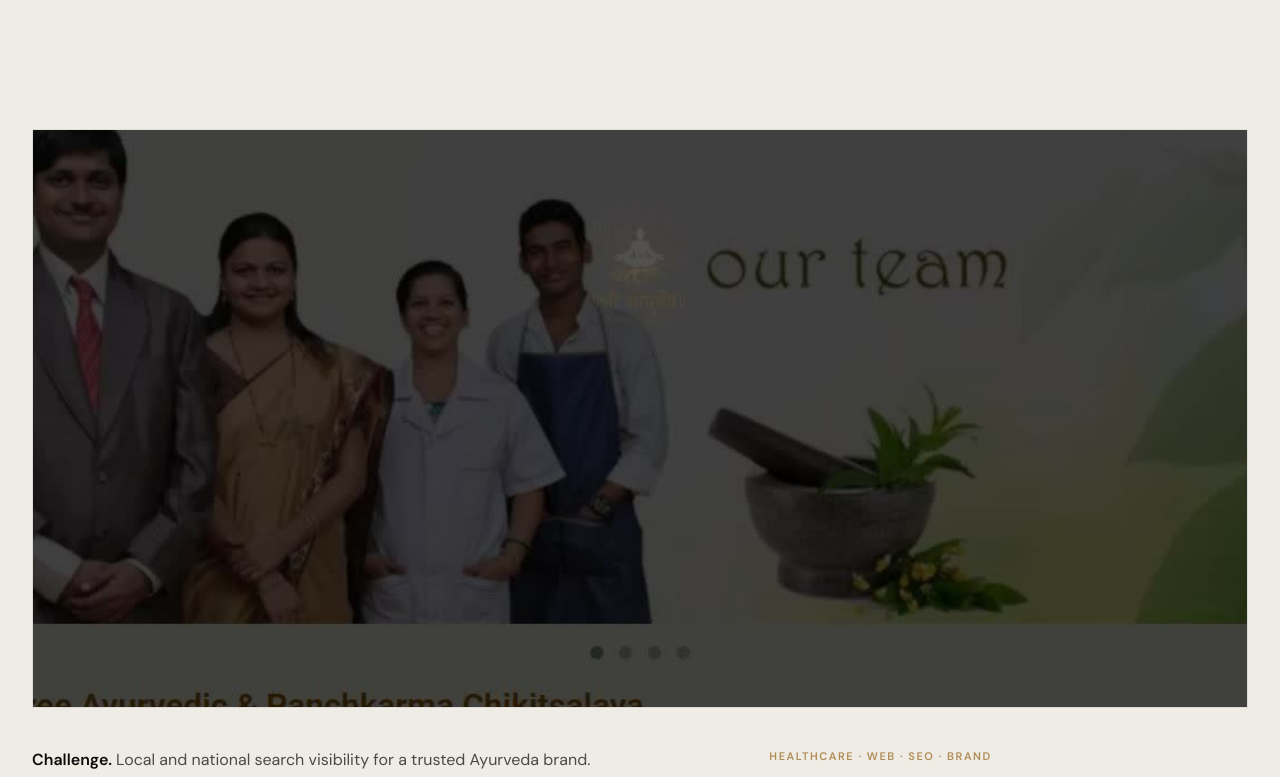
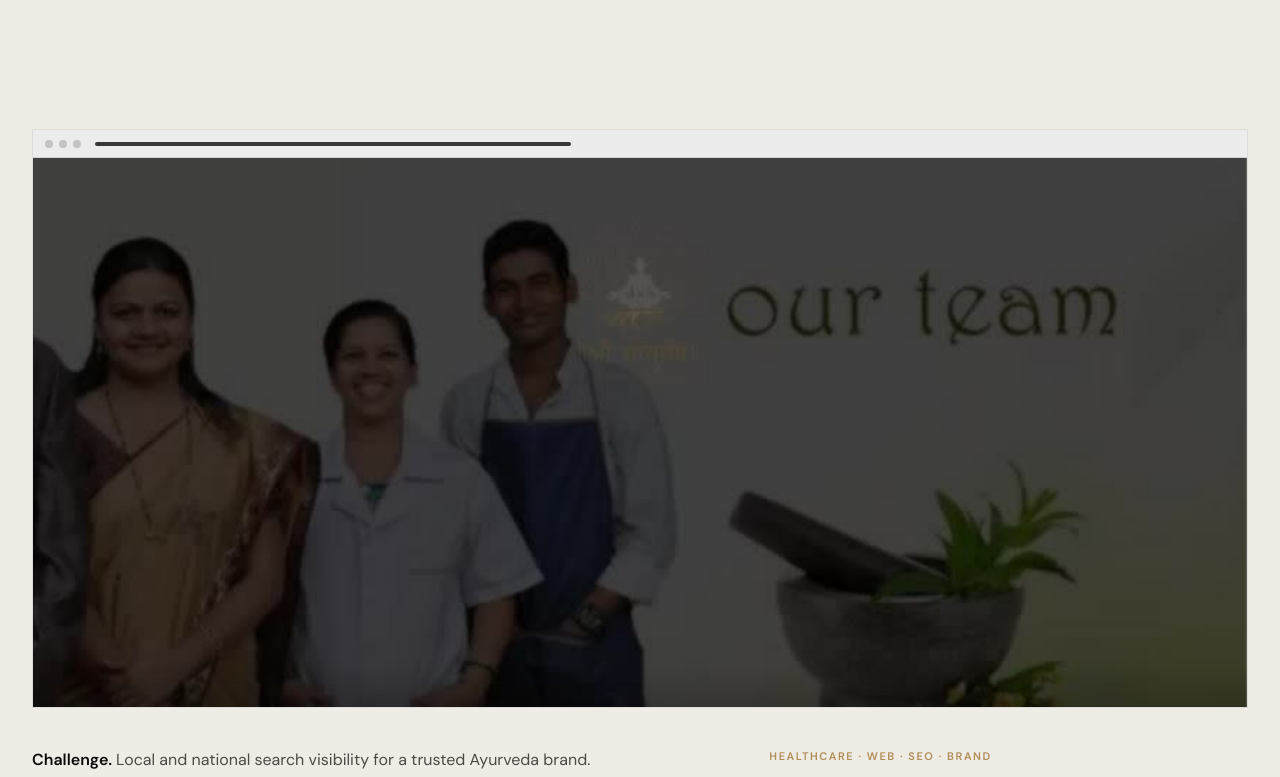
Before and after one commit to tarikk786786/https-github.com-tarikk786786-DEZO, a Next.js app: page / in a window 1280 px wide. Shown: the part 4740-5517 px from the top of the page. Built offline with nearby package versions, Linux system fonts and the light colour scheme.

Commit message:
Replace work preview zoom with site-browse pan animation
Work website cards now wipe in and slowly pan like browsing a live
site (chrome bar + hover/auto scroll), instead of a generic image zoom.

Co-authored-by: Tarik Islam <tarikk786786@users.noreply.github.com>

```diff
--- a/app/page.tsx
+++ b/app/page.tsx
@@ -7,13 +7,13 @@ import { DezoContainer } from '@/components/dezo/DezoContainer';
 import { DezoHeading } from '@/components/dezo/DezoHeading';
 import { DezoButton } from '@/components/dezo/DezoButton';
 import { DezoSection } from '@/components/dezo/DezoSection';
-import { LiveSitePreview, cleanHost } from '@/components/dezo/LiveSitePreview';
+import { cleanHost } from '@/components/dezo/LiveSitePreview';
+import { WorkSitePreview } from '@/components/dezo/WorkSitePreview';
 import { DezoEngine } from '@/components/dezo/DezoEngine';
 import {
   DezoReveal,
   DezoStagger,
   DezoStaggerItem,
-  DezoImageReveal,
   DezoScrollProgress,
   DezoMagnetic,
 } from '@/lib/motion/MotionAdapter';
@@ -318,21 +318,20 @@ export default function HomePage() {
                     rel="noopener noreferrer"
                     className="group block"
                   >
-                    <DezoImageReveal
-                      delay={i * 0.03}
-                      className={`relative w-full bg-dezo-bg border border-dezo-border mb-8 lg:mb-10 ${
+                    <div
+                      className={`relative w-full overflow-hidden border border-dezo-border bg-dezo-bg mb-8 lg:mb-10 ${
                         i === 0
                           ? 'aspect-[16/10] sm:aspect-[21/9]'
                           : 'aspect-[16/9] sm:aspect-[21/10]'
                       }`}
                     >
-                      <LiveSitePreview
+                      <WorkSitePreview
                         url={study.url}
                         title={study.title}
                         eager={i < 2}
-                        className="absolute inset-0 w-full h-full object-cover object-[center_18%] dezo-img-zoom"
+                        pan={i === 0 ? 'auto' : 'hover'}
                       />
-                    </DezoImageReveal>
+                    </div>
                     <div
                       className={`grid grid-cols-1 lg:grid-cols-12 gap-6 lg:gap-12 ${
                         reverse ? 'lg:[direction:rtl]' : ''
--- a/components/dezo/DezoCaseStudy.tsx
+++ b/components/dezo/DezoCaseStudy.tsx
@@ -4,7 +4,8 @@ import React from 'react';
 import { ExternalLink } from 'lucide-react';
 import { ProjectItem } from '@/content/projects';
 import { DezoHoverLift } from '@/lib/motion/MotionAdapter';
-import { LiveSitePreview, cleanHost } from './LiveSitePreview';
+import { cleanHost } from './LiveSitePreview';
+import { WorkSitePreview } from './WorkSitePreview';
 
 interface DezoCaseStudyProps {
   project: ProjectItem;
@@ -19,14 +20,9 @@ export function DezoCaseStudy({ project, className = '' }: DezoCaseStudyProps) {
       <article className="group relative flex flex-col justify-between h-full rounded-dezo-lg bg-dezo-surface border border-dezo-border p-5 sm:p-6 transition-colors duration-200 hover:border-dezo-primary/35">
         <div>
           <div className="relative w-full h-44 sm:h-52 mb-5 rounded-dezo-md overflow-hidden bg-dezo-bg-warm border border-dezo-border/60">
-            <LiveSitePreview
-              url={project.url}
-              title={project.title}
-              width={900}
-              className="w-full h-full object-cover object-top transition-transform duration-700 ease-out group-hover:scale-[1.04]"
-            />
+            <WorkSitePreview url={project.url} title={project.title} pan="hover" />
             {project.isLive && (
-              <span className="absolute top-2.5 left-2.5 z-10 text-[10px] font-semibold uppercase tracking-wider bg-white/95 text-dezo-primary px-2 py-0.5 rounded-dezo-sm">
+              <span className="absolute top-2.5 left-2.5 z-20 text-[10px] font-semibold uppercase tracking-wider bg-white/95 text-dezo-primary px-2 py-0.5 rounded-dezo-sm">
                 Live
               </span>
             )}
--- a/components/dezo/DezoFeaturedWork.tsx
+++ b/components/dezo/DezoFeaturedWork.tsx
@@ -6,7 +6,8 @@ import { ArrowUpRight, ExternalLink } from 'lucide-react';
 import { ProjectItem } from '@/content/projects';
 import { DezoStagger, DezoStaggerItem, DezoHoverLift } from '@/lib/motion/MotionAdapter';
 import { DezoButton } from './DezoButton';
-import { LiveSitePreview, cleanHost } from './LiveSitePreview';
+import { cleanHost } from './LiveSitePreview';
+import { WorkSitePreview } from './WorkSitePreview';
 
 export function DezoFeaturedWork({
   projects,
@@ -28,14 +29,7 @@ export function DezoFeaturedWork({
         >
           <div className="grid grid-cols-1 lg:grid-cols-12 min-h-[280px] lg:min-h-[400px]">
             <div className="lg:col-span-7 relative bg-dezo-bg-warm overflow-hidden min-h-[240px]">
-              <LiveSitePreview
-                url={lead.url}
-                title={lead.title}
-                width={1400}
-                eager
-                className="absolute inset-0 w-full h-full object-cover object-top transition-transform duration-700 ease-out group-hover:scale-[1.03]"
-              />
-              <div className="absolute inset-0 bg-gradient-to-t from-dezo-ink/15 via-transparent to-transparent opacity-40 pointer-events-none" />
+              <WorkSitePreview url={lead.url} title={lead.title} eager pan="auto" />
             </div>
             <div className="lg:col-span-5 flex flex-col justify-center p-8 sm:p-11 gap-4">
               <p className="text-[11px] font-semibold uppercase tracking-[0.16em] text-dezo-primary">
@@ -77,11 +71,7 @@ export function DezoFeaturedWork({
                   className="group flex flex-col h-full overflow-hidden border border-dezo-border bg-dezo-surface"
                 >
                   <div className="relative h-52 sm:h-60 overflow-hidden bg-dezo-bg-warm">
-                    <LiveSitePreview
-                      url={project.url}
-                      title={project.title}
-                      className="w-full h-full object-cover object-top transition-transform duration-700 group-hover:scale-[1.03]"
-                    />
+                    <WorkSitePreview url={project.url} title={project.title} pan="hover" />
                   </div>
                   <div className="flex flex-col flex-1 p-5 sm:p-6 gap-2">
                     <div className="flex items-center justify-between gap-2">
@@ -145,12 +135,8 @@ export function DezoCaseStudyStrip({
                 rel="noopener noreferrer"
                 className="relative block h-44 sm:h-52 overflow-hidden bg-dezo-bg-warm group"
               >
-                <LiveSitePreview
-                  url={study.url}
-                  title={study.title}
-                  className="w-full h-full object-cover object-top transition-transform duration-700 group-hover:scale-[1.04]"
-                />
-                <span className="absolute top-3 left-3 z-10 text-[10px] font-semibold uppercase tracking-wider bg-dezo-surface/95 text-dezo-primary border border-dezo-border px-2 py-0.5">
+                <WorkSitePreview url={study.url} title={study.title} pan="hover" />
+                <span className="absolute top-3 left-3 z-20 text-[10px] font-semibold uppercase tracking-wider bg-dezo-surface/95 text-dezo-primary border border-dezo-border px-2 py-0.5">
                   Live case study
                 </span>
               </a>
--- /dev/null
+++ b/components/dezo/WorkSitePreview.tsx
@@ -0,0 +1,79 @@
+'use client';
+
+import React from 'react';
+import { motion } from 'motion/react';
+import { useReducedMotion } from '@/lib/motion/useReducedMotion';
+import { LiveSitePreview } from '@/components/dezo/LiveSitePreview';
+
+/**
+ * Work website preview animation — curtain wipe in, then a slow
+ * “browse the site” vertical pan (not a generic image zoom).
+ */
+export function WorkSitePreview({
+  url,
+  title,
+  eager = false,
+  className = '',
+  pan = 'hover',
+}: {
+  url: string;
+  title: string;
+  eager?: boolean;
+  className?: string;
+  /** hover = pan on group hover; auto = gentle loop while in view */
+  pan?: 'hover' | 'auto' | 'none';
+}) {
+  const reduced = useReducedMotion();
+
+  return (
+    <motion.div
+      className={`relative h-full w-full overflow-hidden bg-dezo-bg-warm ${className}`}
+      initial={
+        reduced
+          ? false
+          : { clipPath: 'inset(0 0 0 100%)', opacity: 0.7 }
+      }
+      whileInView={
+        reduced
+          ? undefined
+          : { clipPath: 'inset(0 0 0 0%)', opacity: 1 }
+      }
+      viewport={{ once: true, margin: '-60px', amount: 0.35 }}
+      transition={{ duration: 0.85, ease: [0.16, 1, 0.3, 1] }}
+    >
+      {/* Soft top chrome bar — reads as a live website surface */}
+      <div
+        className="pointer-events-none absolute inset-x-0 top-0 z-10 flex h-6 items-center gap-1.5 border-b border-black/10 bg-dezo-surface/90 px-2.5 backdrop-blur-[2px] sm:h-7 sm:px-3"
+        aria-hidden
+      >
+        <span className="h-1.5 w-1.5 rounded-full bg-dezo-border-strong sm:h-2 sm:w-2" />
+        <span className="h-1.5 w-1.5 rounded-full bg-dezo-border-strong sm:h-2 sm:w-2" />
+        <span className="h-1.5 w-1.5 rounded-full bg-dezo-border-strong sm:h-2 sm:w-2" />
+        <span className="ml-2 h-1 flex-1 max-w-[40%] rounded-full bg-dezo-border/80" />
+      </div>
+
+      <div
+        className={`absolute inset-0 pt-6 sm:pt-7 ${
+          reduced || pan === 'none'
+            ? ''
+            : pan === 'auto'
+              ? 'dezo-work-site-pan-auto'
+              : 'dezo-work-site-pan'
+        }`}
+      >
+        <LiveSitePreview
+          url={url}
+          title={title}
+          eager={eager}
+          className="absolute inset-0 h-[130%] w-full object-cover object-top"
+        />
+      </div>
+
+      {/* Bottom fade so the pan never hard-crops */}
+      <div
+        className="pointer-events-none absolute inset-x-0 bottom-0 z-[1] h-10 bg-gradient-to-t from-dezo-ink/20 to-transparent"
+        aria-hidden
+      />
+    </motion.div>
+  );
+}
--- a/design-system/globals.css
+++ b/design-system/globals.css
@@ -101,6 +101,31 @@ body {
 .group:hover .dezo-img-zoom,
 .dezo-img-zoom:hover {
   transform: scale(1.045);
+}
+
+/*
+  Work website “browse” pan — tall crop slides down on hover / auto loop.
+  Feels like scrolling a live site, not zooming a photo.
+*/
+.dezo-work-site-pan {
+  transform: translate3d(0, 0, 0);
+  transition: transform 1.8s cubic-bezier(0.22, 1, 0.36, 1);
+  will-change: transform;
+}
+.group:hover .dezo-work-site-pan {
+  transform: translate3d(0, -18%, 0);
+}
+.dezo-work-site-pan-auto {
+  animation: dezo-work-site-browse 9s ease-in-out infinite alternate;
+  will-change: transform;
+}
+@keyframes dezo-work-site-browse {
+  from {
+    transform: translate3d(0, 0, 0);
+  }
+  to {
+    transform: translate3d(0, -22%, 0);
+  }
 }
 
 .dezo-service-row {
@@ -300,7 +325,11 @@ html.lenis body {
   .dezo-trust-marquee,
   .dezo-atmosphere,
   .dezo-hero-kenburns,
-  .dezo-hero-chapter-dot {
+  .dezo-hero-chapter-dot,
+  .dezo-work-site-pan-auto {
     animation: none !important;
   }
+  .group:hover .dezo-work-site-pan {
+    transform: none;
+  }
 }
```
